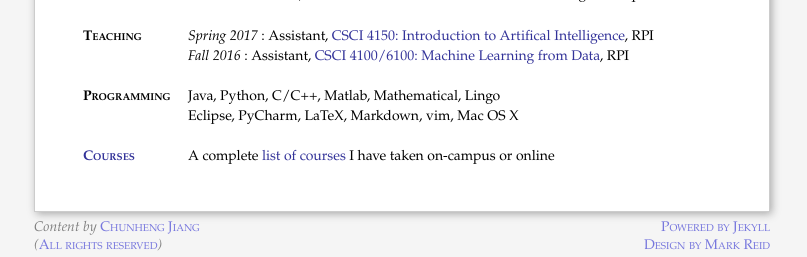
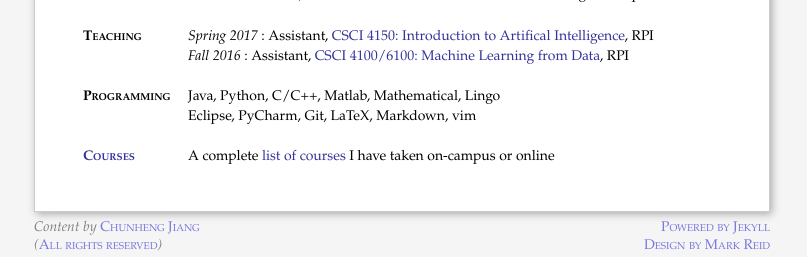
Before and after one commit to horsehour/horsehour.github.io, a Jekyll site: the page built from resume/index.md, in a window 1280 px wide. Shown: the part 1569-1826 px from the top of the page, without its empty margins (238-1045 px from the left). Built offline with Jekyll 4.4.1, drawn with Linux system fonts in a browser that asks for light colours; comment, search, counter and statistics services are not loaded.

Commit message:
update resume

```diff
--- a/resume/index.md
+++ b/resume/index.md
@@ -104,7 +104,7 @@ _Fall 2016_ : Assistant, [CSCI 4100/6100: Machine Learning from Data](http://www
 Programming
 ==========
 Java, Python, C/C++, Matlab, Mathematical, Lingo
-Eclipse, PyCharm, LaTeX, Markdown, vim, Mac OS X
+Eclipse, PyCharm, Git, LaTeX, Markdown, vim
 </div>
 
 <div class="section" markdown="1">
```
Also changed, not shown: 3 other files.
